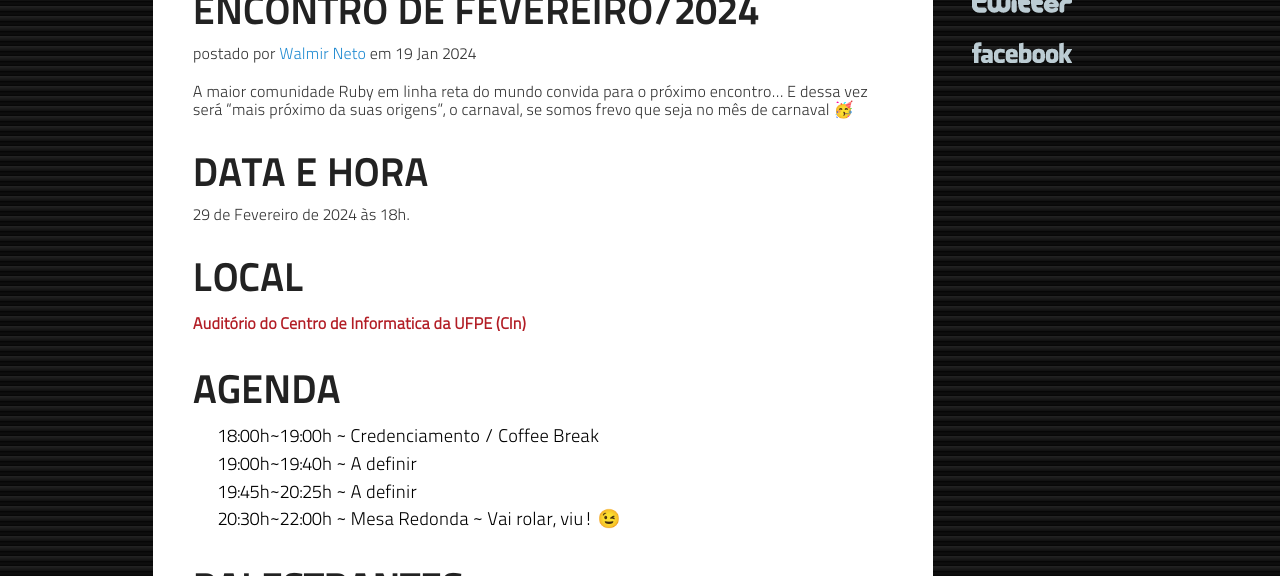
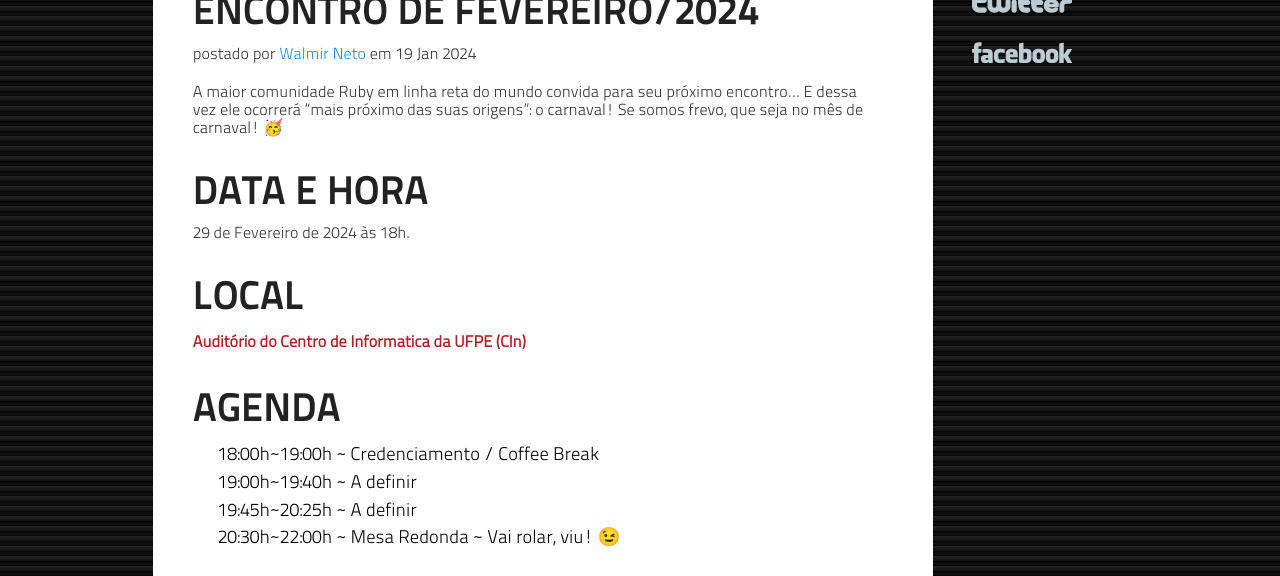
Before and after one commit to frevo-on-rails/frevo-on-rails.github.com, a Jekyll site: the page built from _posts/2024-02-29-encontro-de-fevereiro-2024.markdown, in a window 1280 px wide and 900 px high, cut to the strip 324-900 px from the top of the window. Built offline with Jekyll 4.4.1, drawn with Linux system fonts in a browser that asks for light colours; nearby versions of some CDN libraries; comment, search, counter and statistics services are not loaded.

Commit message:
text tweaks

```diff
--- a/_posts/2024-02-29-encontro-de-fevereiro-2024.markdown
+++ b/_posts/2024-02-29-encontro-de-fevereiro-2024.markdown
@@ -6,7 +6,7 @@ author     : Walmir Neto
 categories : posts, events
 ---
 
-A maior comunidade Ruby em linha reta do mundo convida para o próximo encontro... E dessa vez será "mais próximo da suas origens", o carnaval, se somos frevo que seja no mês de carnaval 🥳
+A maior comunidade Ruby em linha reta do mundo convida para seu próximo encontro... E dessa vez ele ocorrerá "mais próximo das suas origens": o carnaval! Se somos frevo, que seja no mês de carnaval! 🥳
 
 ## Data e hora
 
```
